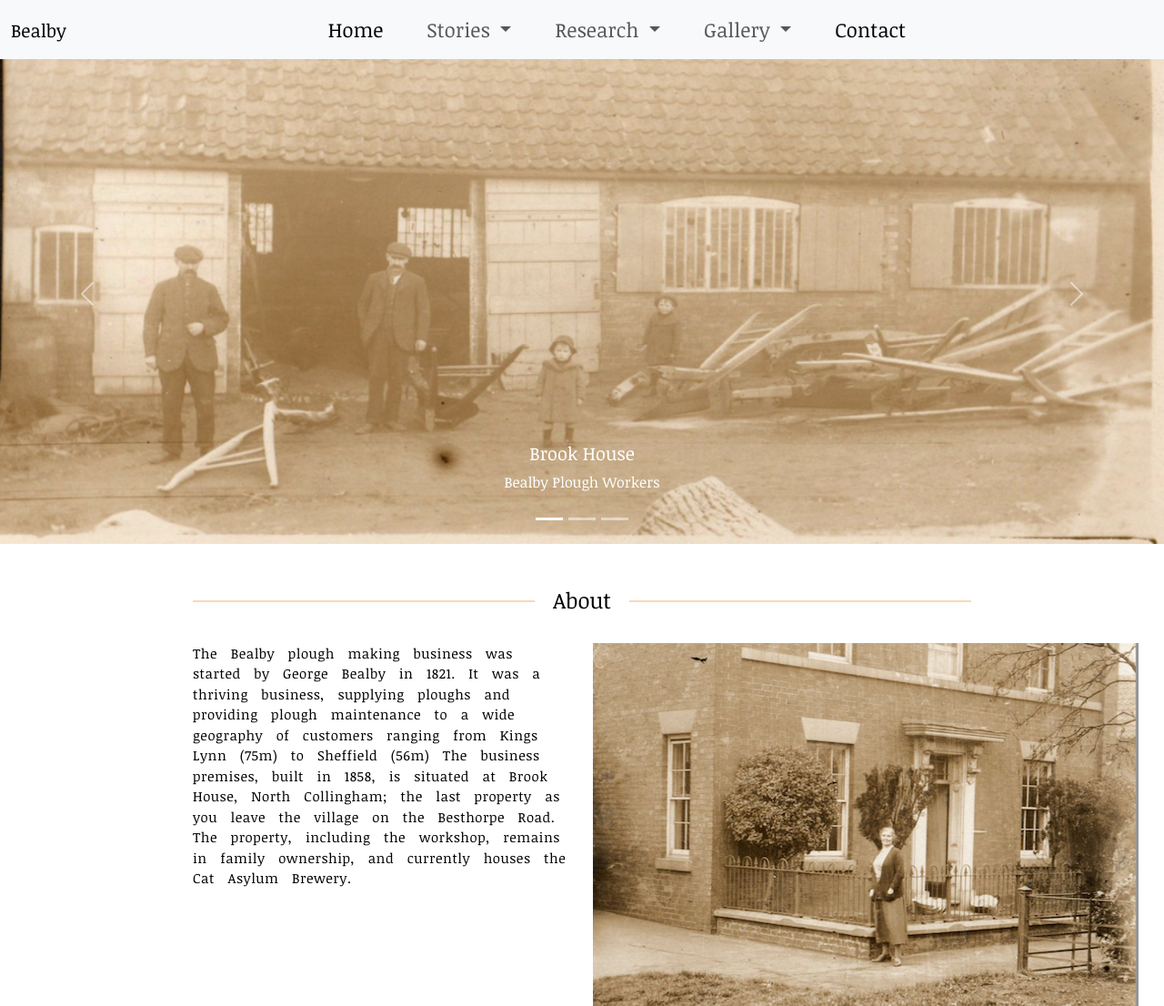
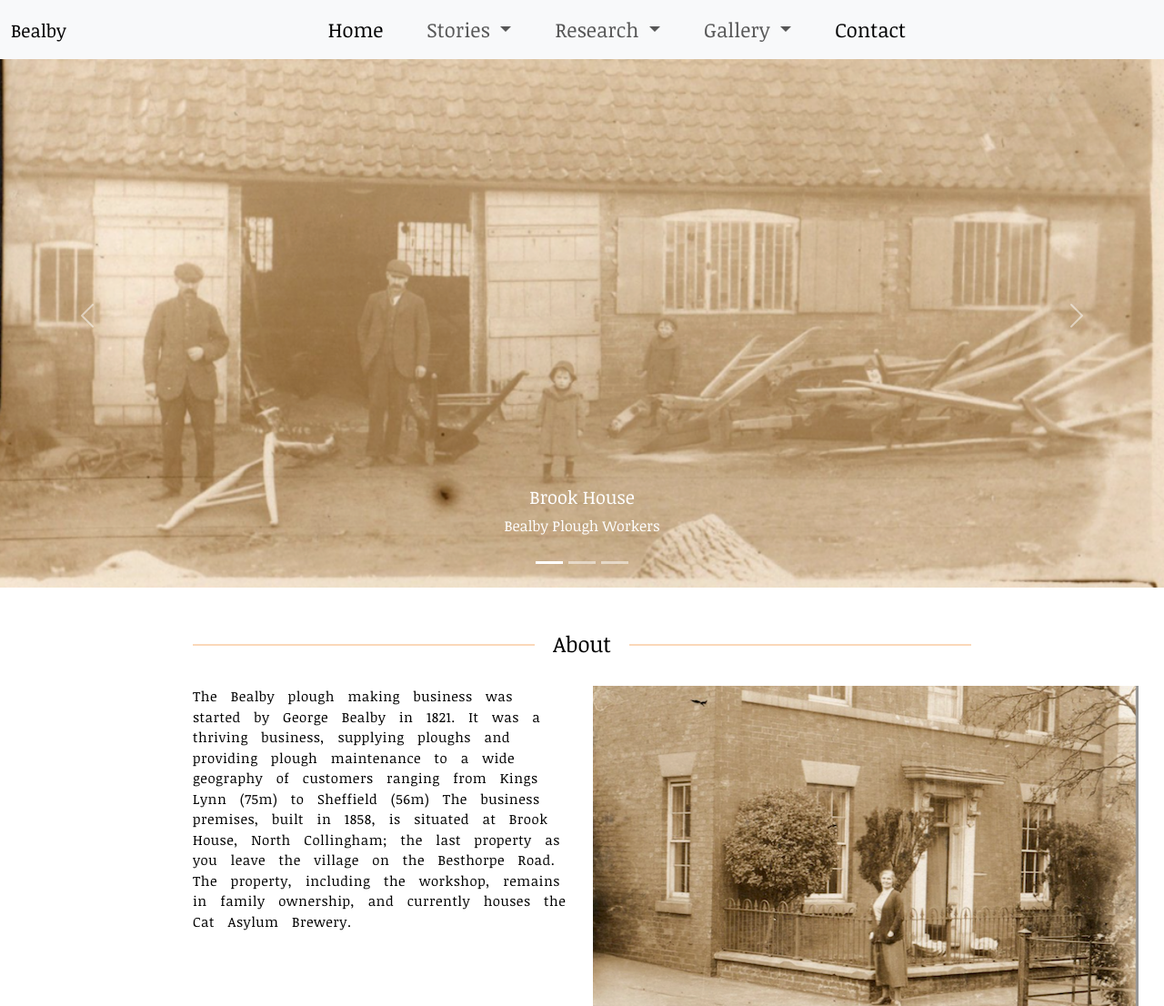
Before and after one commit to Bealby/bealby_ploughs, a Django app: page / in a window 1280 px wide. Shown: the top 1106 px of the page at 91% size. Run offline with Django 3.2, Linux system fonts and the light colour scheme.

Commit message:
Adjust styling max-height carousel

```diff
--- a/static/css/base.css
+++ b/static/css/base.css
@@ -83,5 +83,5 @@ body {
 /* Carousel */
 
 .carousel_height img {
-    max-height: 550px;
+    max-height: 600px;
 }
```
